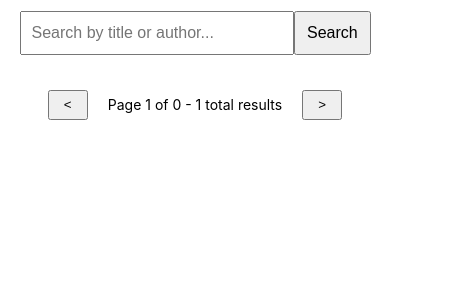
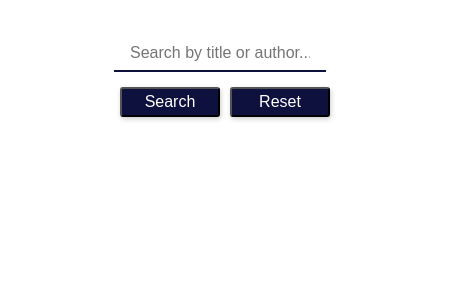
Before and after one commit to davidyoon85/goodreads, a React (Create React App) app: page / in a window 390 px wide. Shown: the top 300 px of the page, 450 px wide, since content can reach past the window. Built offline with nearby package versions, Linux system fonts and the light colour scheme.

Commit message:
responsive grid

```diff
--- a/src/App.css
+++ b/src/App.css
@@ -4,9 +4,11 @@ body p {
   padding: 0;
 }
 
-body {
-  width: 90%;
-  margin: auto;
+.main {
+  width: 80%;
+  min-width: 450px;
+  margin: 0 auto;
+  padding: 2rem 0;
   font-size: 14px;
 }
 
@@ -15,6 +17,26 @@ select:focus,
 textarea:focus,
 button:focus {
   outline: none;
+}
+
+input {
+  padding: 0.5rem 1rem;
+  width: 60%;
+  font-size: 0.8rem;
+  border: none;
+  border-bottom: 2px solid #0e103d;
+}
+
+button {
+  background-color: #0e103d;
+  border-radius: 3px;
+  box-shadow: 1px 2px 5px rgba(0, 0, 0, 0.2);
+  color: white;
+}
+
+button:hover {
+  cursor: pointer;
+  background-color: rgba(0, 0, 0, 0.1);
 }
 
 .loading {
@@ -28,16 +50,19 @@ button:focus {
 
 /* book search */
 .book-list {
-  display: flex;
-  justify-content: flex-start;
-  align-items: center;
-  flex-wrap: wrap;
-  text-align: center;
-  margin: 5%;
+  display: grid;
+  grid-template-columns: repeat(auto-fit, minmax(300px, 1fr));
+  grid-gap: 2rem;
+  width: 100%;
+  margin: auto;
+  margin-top: 5%;
 }
 
 .book-item {
-  width: 31%;
+  display: flex;
+  flex-direction: column;
+  justify-content: center;
+  align-items: center;
   padding: 10px;
 }
 
@@ -45,6 +70,7 @@ button:focus {
   font-weight: 700;
   font-size: 1.2rem;
   padding: 5px 0px;
+  text-align: center;
 }
 
 .book-author {
@@ -57,19 +83,40 @@ button:focus {
 .search-bar {
   display: flex;
   justify-content: center;
-  margin-top: 3%;
+  align-items: center;
+  width: 100%;
+  height: 40px;
+}
+
+@media (max-width: 805px) {
+  .search-bar {
+    flex-direction: column;
+    height: 40px;
+    padding: 2rem 0;
+  }
 }
 
 .search-bar-input {
-  height: 30px;
-  width: 350px;
-  padding: 5px 10px;
+  padding: 0.5rem 1rem;
+  width: 40%;
   font-size: 1rem;
+  border: none;
+  border-bottom: 2px solid #0e103d;
+  margin-right: 10px;
+}
+
+@media (max-width: 805px) {
+  .search-buttons {
+    margin: 15px;
+    height: 30px;
+  }
 }
 
 .search-bar-button {
   width: 100px;
+  height: 30px;
   font-size: 1rem;
+  margin: 0 5px;
 }
 
 .spinner {
@@ -86,9 +133,11 @@ button:focus {
 
 .pagination-dashboard {
   display: flex;
+  flex-direction: column;
   align-items: center;
-  justify-content: center;
+  justify-content: space-around;
   padding: 0px 20px;
+  font-weight: 500;
 }
 
 .pagination-button {
--- a/src/components/Pagination.js
+++ b/src/components/Pagination.js
@@ -5,9 +5,12 @@ const Pagination = ({ currentPage, total, nextPage, prevPage }) => (
     <button className="pagination-button" type="button" onClick={prevPage}>
       &#60;
     </button>
-    <p className="pagination-dashboard">
-      Page {currentPage} of {Math.floor(total / 20)} - {total} total results
-    </p>
+    <div className="pagination-dashboard">
+      <p>
+        Page {currentPage} of {Math.floor(total / 20) || 1}
+      </p>
+      <p>{total} total results</p>
+    </div>
     <button className="pagination-button" type="button" onClick={nextPage}>
       &#62;
     </button>
--- a/src/components/SearchBar.js
+++ b/src/components/SearchBar.js
@@ -1,7 +1,7 @@
 import React from "react";
 
 const SearchBar = props => {
-  const { handleSearch, handleSubmit, searchParam } = props;
+  const { handleSearch, handleSubmit, searchParam, handleClick } = props;
   return (
     <form className="search-bar" onSubmit={handleSubmit}>
       <input
@@ -11,9 +11,18 @@ const SearchBar = props => {
         value={searchParam}
         onChange={handleSearch}
       />
-      <button className="search-bar-button" type="submit">
-        Search
-      </button>
+      <div className="search-buttons">
+        <button className="search-bar-button" type="submit">
+          Search
+        </button>
+        <button
+          className="search-bar-button"
+          type="button"
+          onClick={handleClick}
+        >
+          Reset
+        </button>
+      </div>
     </form>
   );
 };
--- a/src/components/landing.js
+++ b/src/components/landing.js
@@ -26,12 +26,25 @@ class Landing extends Component {
     this.setState(() => ({ searchParam }));
   };
 
+  handleClick = e => {
+    e.preventDefault();
+    this.setState({
+      searchParam: "",
+      total: 1,
+      currentPage: 1,
+      errorMsg: "",
+      loading: false,
+      books: []
+    });
+  };
+
   handleSubmit = e => {
     e.preventDefault();
     this.getBooks();
   };
 
   getBooks = () => {
+    if (this.state.searchParam) {
       this.setState({ loading: true });
 
       const { searchParam, currentPage } = this.state;
@@ -49,6 +62,7 @@ class Landing extends Component {
         .catch(err => {
           this.setState(() => ({ errorMsg: "Refresh", loading: false }));
         });
+    }
   };
 
   prevPage = () => {
@@ -73,9 +87,10 @@ class Landing extends Component {
   render() {
     const { books } = this.state;
     return (
-      <div>
+      <main className="main">
         <SearchBar
           handleSearch={this.handleSearch}
+          handleClick={this.handleClick}
           handleSubmit={this.handleSubmit}
           searchParam={this.state.searchParam}
         />
@@ -101,6 +116,7 @@ class Landing extends Component {
                 );
               })}
             </div>
+            {this.state.total > 1 && !this.state.errorMsg.length && (
               <div>
                 <Pagination
                   total={this.state.total}
@@ -109,9 +125,10 @@ class Landing extends Component {
                   prevPage={this.prevPage}
                 />
               </div>
+            )}
           </div>
         )}
-      </div>
+      </main>
     );
   }
 }
```
Lines whose indentation alone changed are shown as unchanged.
